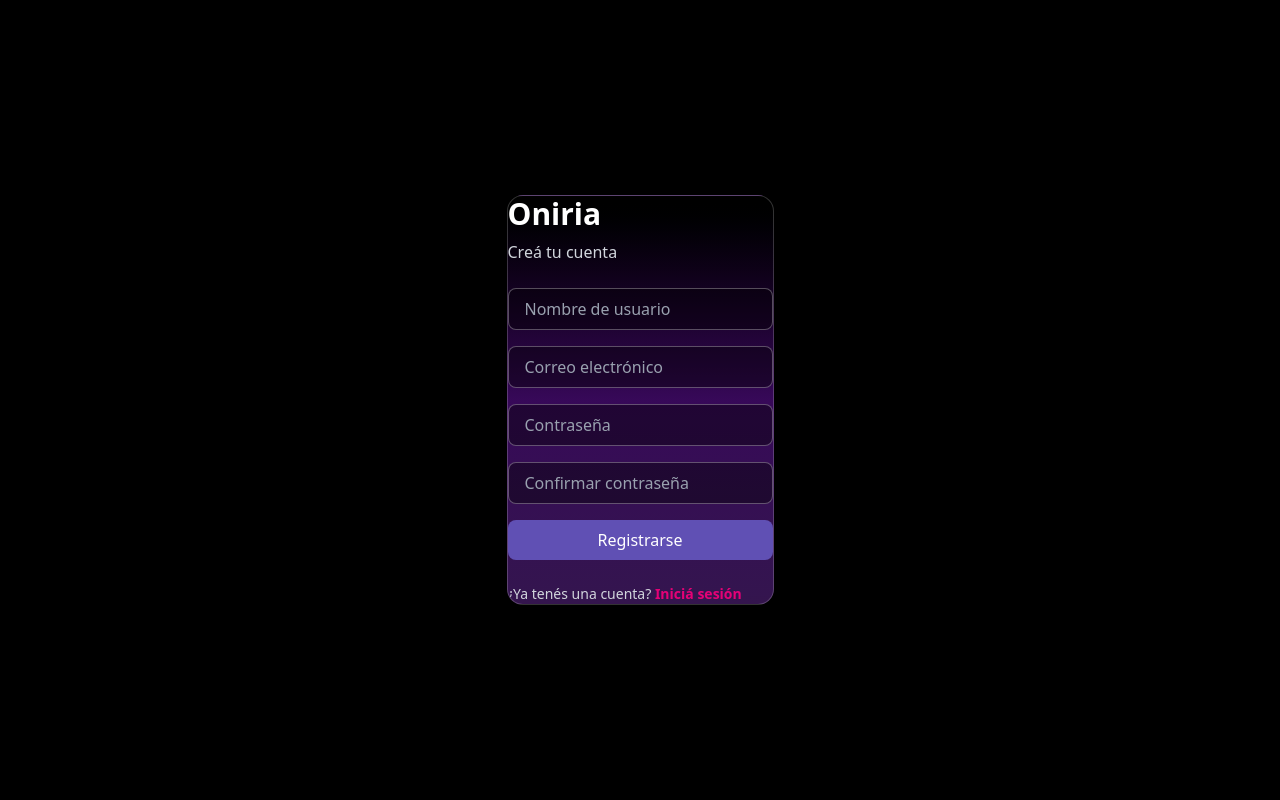
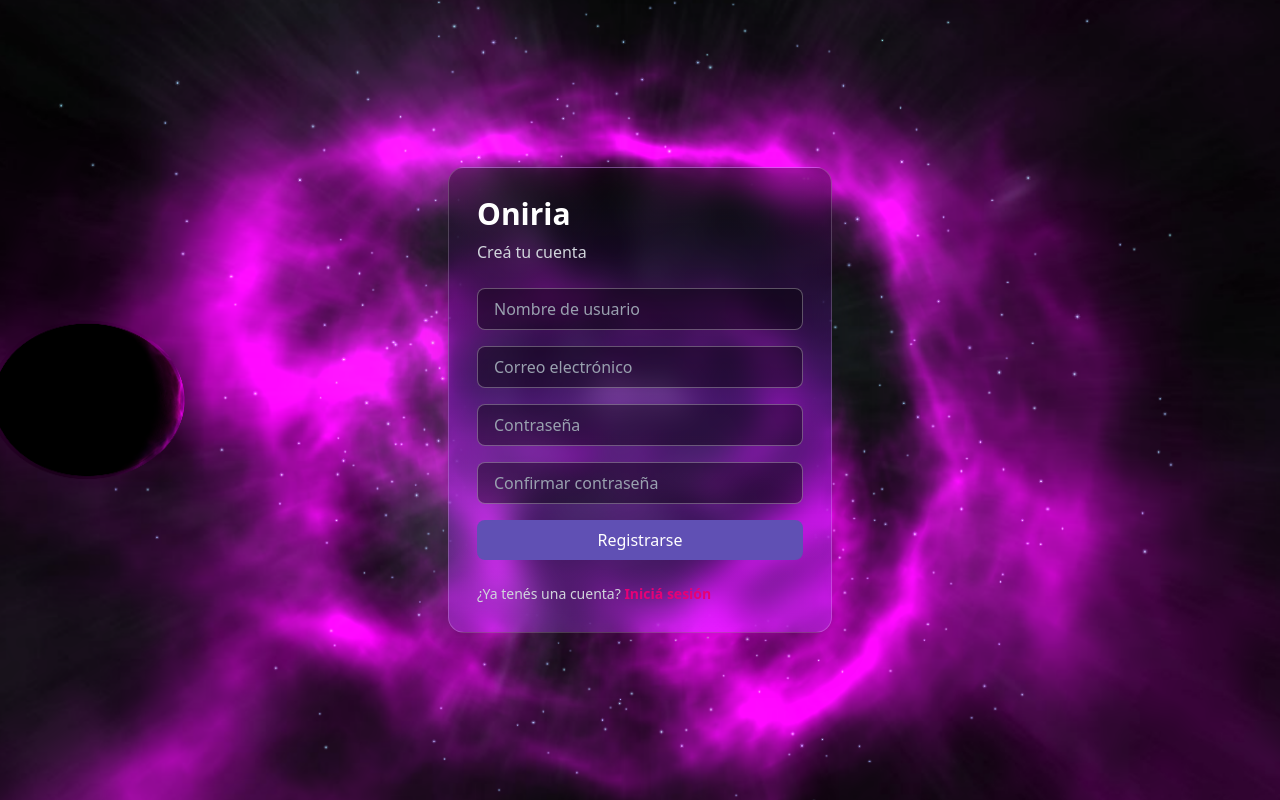
Before and after one commit to moavalos/oniria-app, a React (Vite) app: page /register in a window 1280 px wide. Built offline with nearby package versions, Linux system fonts and the light colour scheme; no server answers.

Commit message:
fix css problem

```diff
--- a/src/app/pages/login/Login.tsx
+++ b/src/app/pages/login/Login.tsx
@@ -15,7 +15,7 @@
       <img
         src={bgImage}
         alt="background"
-        className="absolute inset-0 w-full h-full object-cover -z-10"
+        className="absolute inset-0 w-full h-full object-cover"
       />
       <Card className="p-7 min-w-sm">
         <AuthTitle title="Oniria" subtitle={t("login.subtitle")} />
--- a/src/app/pages/register/Register.tsx
+++ b/src/app/pages/register/Register.tsx
@@ -13,10 +13,10 @@
       <img
         src={bgImage}
         alt="background"
-        className="absolute inset-0 w-full h-full object-cover -z-10"
+        className="absolute inset-0 w-full h-full object-cover"
       />
 
-      <Card>
+      <Card className="p-7 min-w-sm">
         <AuthTitle title="Oniria" subtitle={t("register.subtitle")} />
         <RegisterForm />
         <AuthLinks href="/login" section="register" />
```
